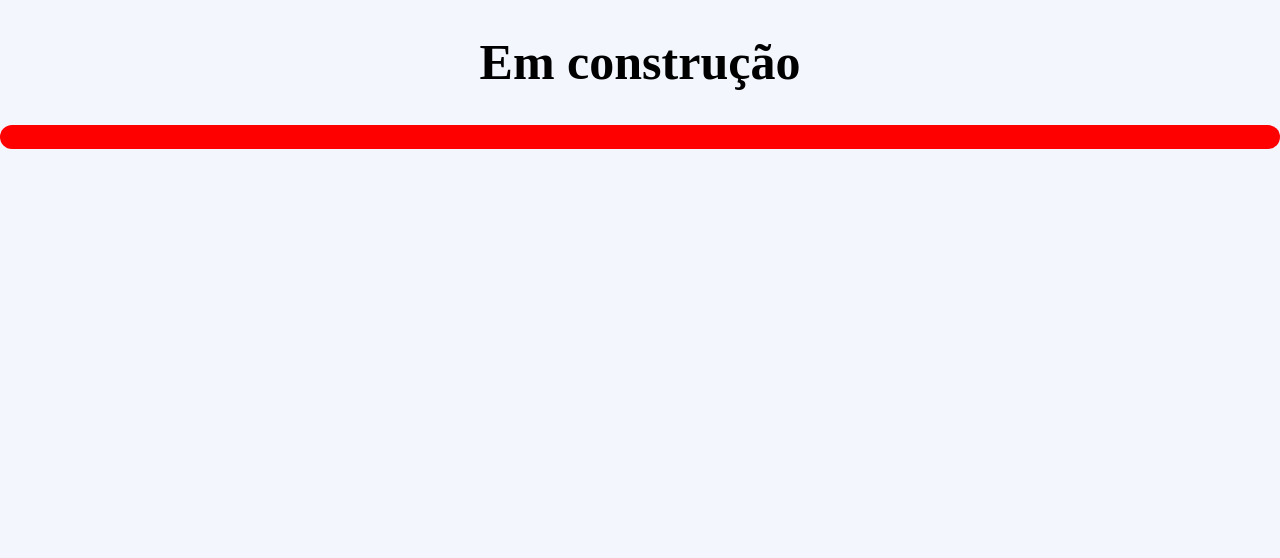
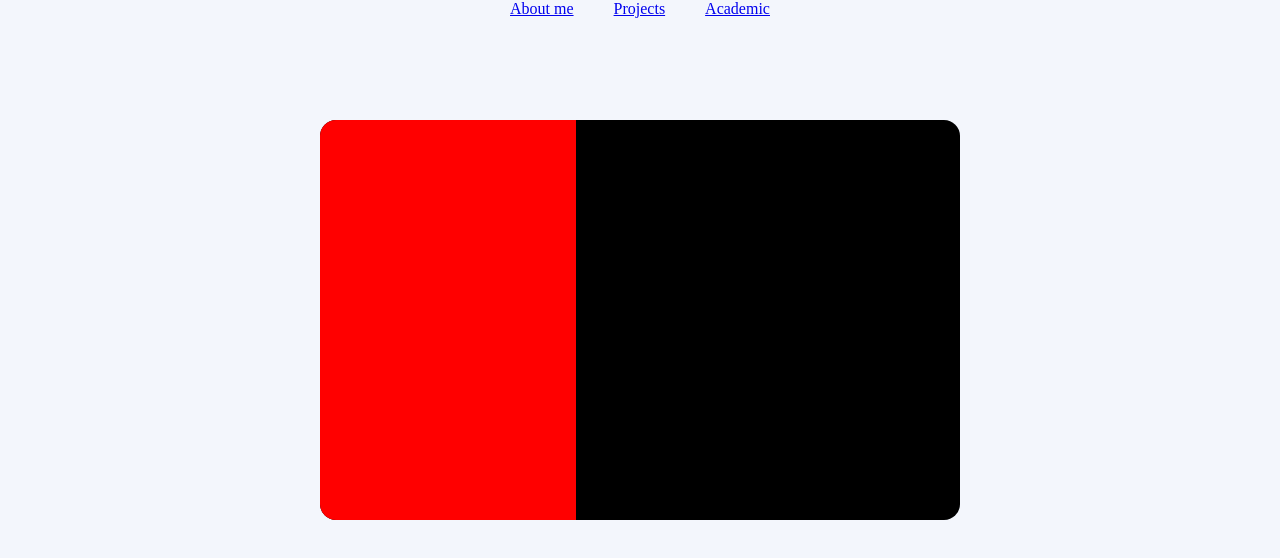
Before and after one commit to Danichs/Danichs.github.io, a plain HTML site: page index.html in a window 1280 px wide. Drawn offline with nearby package versions, Linux system fonts and the light colour scheme.

Commit message:
html and css update2

```diff
--- a/assets/css/global.css
+++ b/assets/css/global.css
@@ -1,8 +1,3 @@
-h1 {
-    color: black;
-    text-align: center;
-    font-size: 50px;
-}
 body {
     background-color: #f3f6fc;
     display: flex;
@@ -11,21 +6,47 @@ body {
     width: 100vw;
 }
 
-.barra {
-    width: 0;
-    height: 3vh;
-    background-color: red;
-    border-radius: 1rem;
-    animation: progresso 3s ease-in-out forwards;
-    margin: 0 auto;
-    padding: 0 auto;
+.nav-menu {
+    background-color: #f3f6fc;
+    height: 15vh;
+    width: 100vw;
 }
 
-@keyframes progresso {
-    0% {
-        width: 0;
-    }
-    100% {
-        width: 100%;
-    }
+.nav-menu .menu {
+    display: flex;
+    justify-content: center;
 }
+
+.nav-menu .menu .menu-list {
+    list-style: none;
+    display: flex;
+    flex-direction: row;
+    padding: 0;
+    gap: 2.5rem;
+}
+
+#dados {
+    display: flex;
+    align-items: center;
+    justify-content: center;
+    width: 100vw;
+    height: 50vh;
+}
+
+#dados .content {
+    width: 50%;
+    height: 100%;
+    background-color: black;
+    border-radius: 1rem;
+    margin: auto auto;
+    padding: 0;
+}
+
+#dados .content .profile {
+    background-color: red;
+    width: 40%;
+    height: 100%;
+    border-top-left-radius: 1rem;
+    border-bottom-left-radius: 1rem;
+
+}
--- a/index.html
+++ b/index.html
@@ -12,7 +12,39 @@
     <link rel="stylesheet" href="./assets/css/global.css">
 </head>
 <body>
-    <h1>Em construção</h1>
-        <div class="barra">   </div>
+    <section class="nav-menu">
+        <div class="menu">
+            <nav class="menu-list">
+                <a href="#dados">About me</a>
+                <a href="#projects">Projects</a>
+                <a href="#academic">Academic</a>
+            </nav>
+        </div>
+    </section>
+    <section id="dados">
+        <div class="content">
+            <div class="profile">
+                <div class="profile-photo">
+
+                </div>
+                <div class="profile-dados">
+
+                </div>
+                <div class="profile-languages">
+
+                </div>
+            </div>
+        </div>
+    </section>
+    <section id="projects">
+        <div class="content">
+
+        </div>
+    </section>
+    <section id="academic">
+        <div class="content">
+
+        </div>
+    </section>
 </body>
 </html>
```
